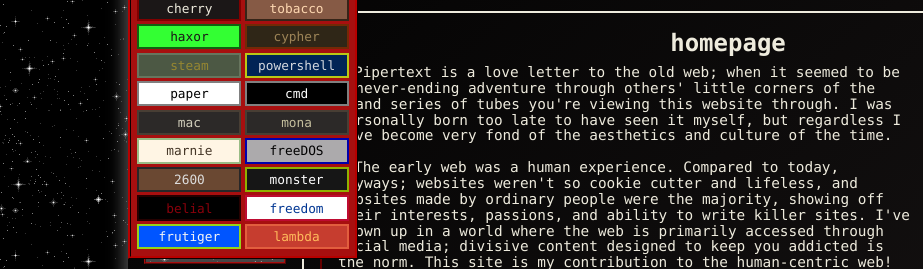
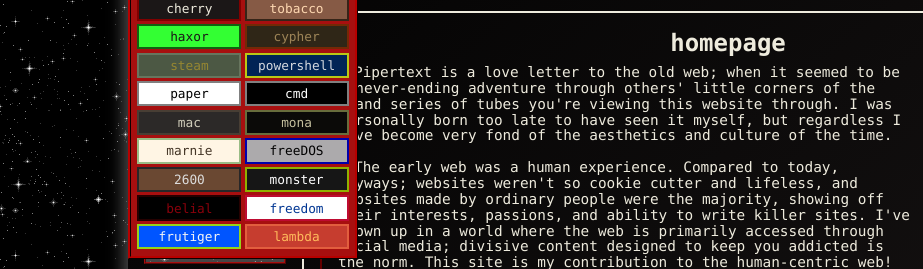
Before and after one commit to cookiefortress/pipertext, a website with bundled scripts: page index.html in a window 1280 px wide. Both pictures are taken after a click on the button "themes". Shown: the part 174-443 px from the top of the page, 0-923 px from the left. Built offline with nearby package versions, Linux system fonts and the light colour scheme.

Commit message:
Fix the themes window, mona's button

```diff
--- a/style.css
+++ b/style.css
@@ -916,9 +916,9 @@ body {
 }
 
 #themeList button:nth-child(10) {
-	border: 2px solid #483e34;
+	border: 2px solid #686d3c;
 	color: #c4be9d;
-	background-color: #2c2928;
+	background-color: #0b0a08;
 }
 
 #themeList button:nth-child(11) {
```
